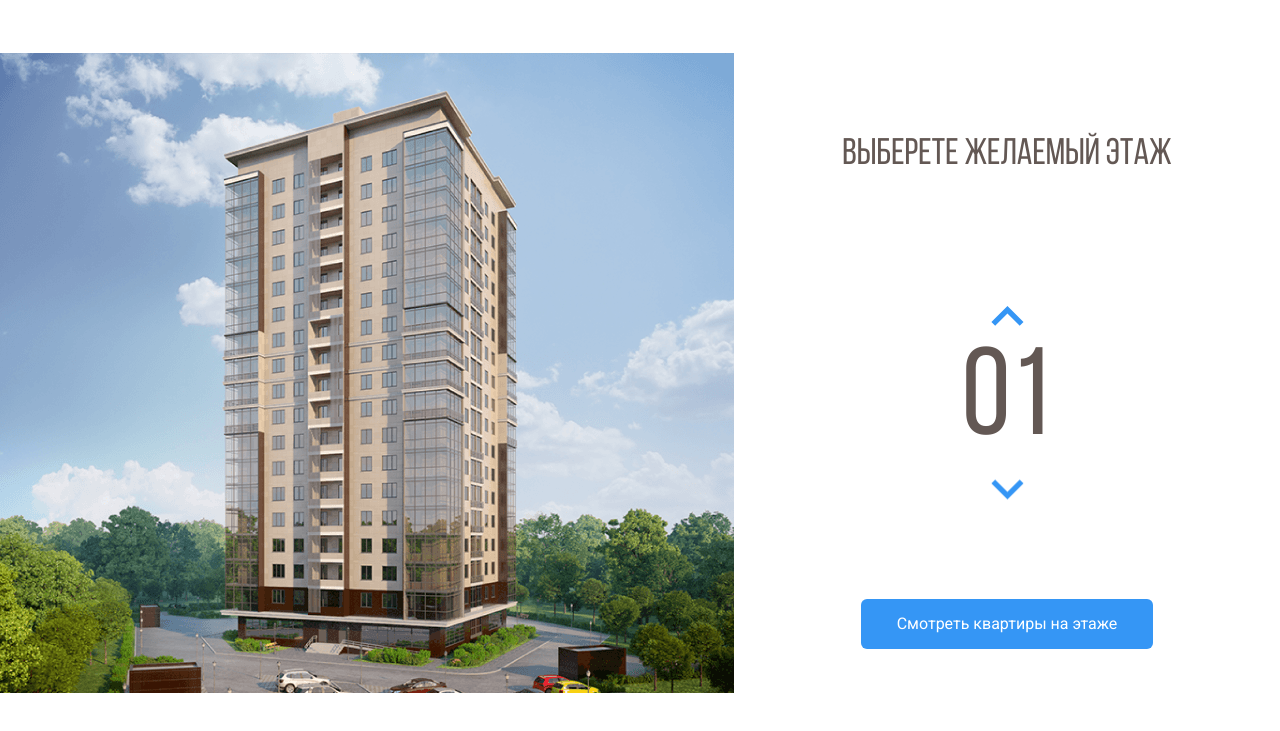
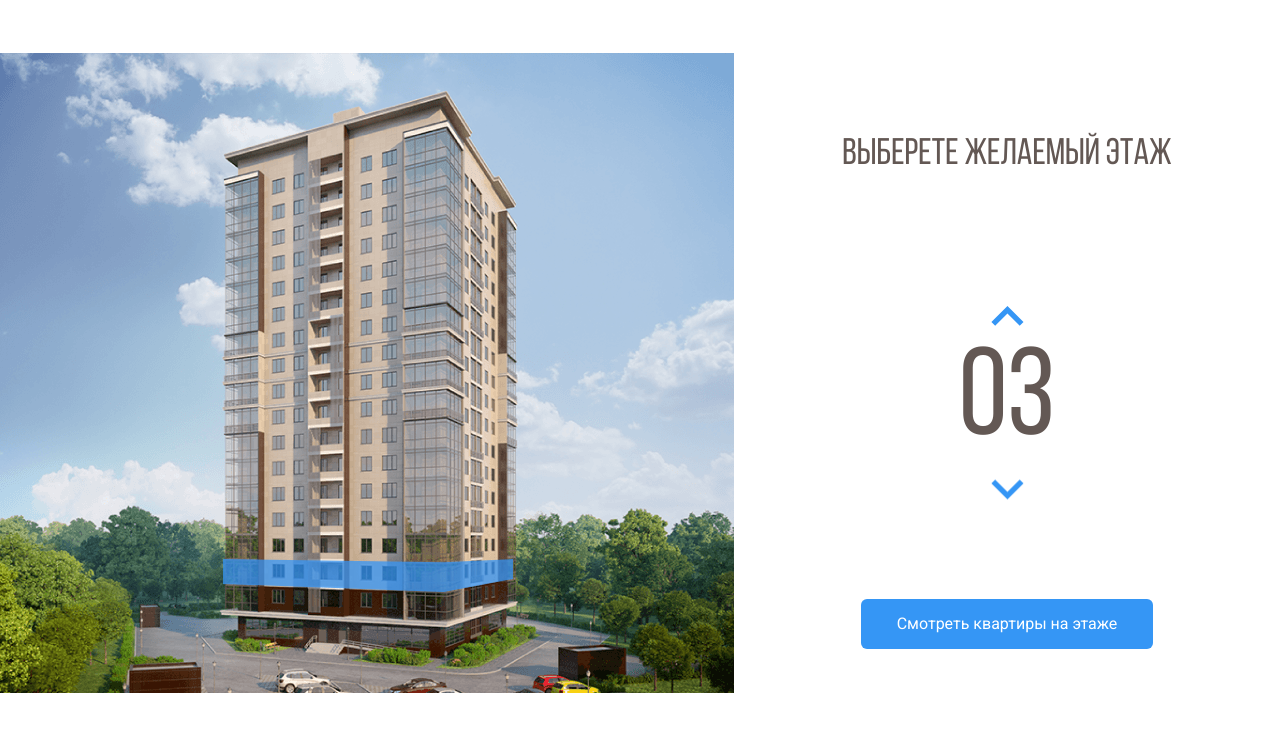
Before and after one commit to AntonFishchev/melodi, a plain HTML site: page index.html in a window 1280 px wide. Both pictures are taken after a click on the button 1007 px from the left and 387 px from the top of the page. Shown: the part 69-800 px from the top of the page. Drawn offline with nearby package versions, Linux system fonts and the light colour scheme.

Commit message:
Add files via upload

```diff
--- a/css/style.css
+++ b/css/style.css
@@ -85,6 +85,10 @@ svg path:hover{
     cursor: pointer;
 }
 
+.current-floor{
+    opacity: 1;
+}
+
 main{
     display: flex;
 }
--- a/index.html
+++ b/index.html
@@ -59,6 +59,7 @@
         <main>
             <div class="main-image">
                 <svg
+                    class="home-image"
                     width="734"
                     height="640"
                     viewBox="0 0 734 640"
@@ -85,90 +86,105 @@
                             xlink:href="img/home.png"
                         />
                     </defs>
-
                     <rect width="734" height="640" fill="url(#pattern0)" />
                     <path
+                        data-floor="02"
                         d="M222 532L442.8 540L512 526.3V548L443.5 567.7L222 556.7V532Z"
                         fill="#3595F6"
                         fill-opacity="0.75"
                     />
                     <path
+                        data-floor="03"
                         d="M223 531V506L443.3 509.3L513 506V526L443.7 539L223 531Z"
                         fill="#3595F6"
                         fill-opacity="0.75"
                     />
                     <path
+                        data-floor="04"
                         d="M223 505V480H444H513V503L445 510L223 505Z"
                         fill="#3595F6"
                         fill-opacity="0.75"
                     />
                     <path
+                        data-floor="05"
                         d="M223 481V456L444.3 452.3L512 459V481H444"
                         fill="#3595F6"
                         fill-opacity="0.75"
                     />
                     <path
+                        data-floor="06"
                         d="M223 455V429L444.5 425.7L513 436.7V458L444 451.3L223 455Z"
                         fill="#3595F6"
                         fill-opacity="0.75"
                     />
                     <path
+                        data-floor="07"
                         d="M222 428V404.3L443 392L514 415V436.3L443 424L222 428Z"
                         fill="#3595F6"
                         fill-opacity="0.75"
                     />
                     <path
+                        data-floor="08"
                         d="M222 406V381L444.2 364.7L514 393.3V414L443.7 392.3L222 406Z"
                         fill="#3595F6"
                         fill-opacity="0.75"
                     />
                     <path
+                        data-floor="09"
                         d="M222 381V356L444.5 335.7L514 372.3V393L442 364.3L222 381Z"
                         fill="#3595F6"
                         fill-opacity="0.75"
                     />
                     <path
+                        data-floor="10"
                         d="M222 355V331L445 306.3L514 350.3V372L444.7 334L222 355Z"
                         fill="#3595F6"
                         fill-opacity="0.75"
                     />
                     <path
+                        data-floor="11"
                         d="M222 330V306L444.5 277.3L514 328.3V349L443.7 306.7L222 330Z"
                         fill="#3595F6"
                         fill-opacity="0.75"
                     />
                     <path
+                        data-floor="12"
                         d="M221 306V282L443.3 249L514 308.3V328L444 277.3L221 306Z"
                         fill="#3595F6"
                         fill-opacity="0.75"
                     />
                     <path
+                        data-floor="13"
                         d="M222 281V257L443.2 222L513 286V307L444.3 248.7L222 281Z"
                         fill="#3595F6"
                         fill-opacity="0.75"
                     />
                     <path
+                        data-floor="14"
                         d="M222 257V232L444.3 194L513 264.3V285L444 221L222 257Z"
                         fill="#3595F6"
                         fill-opacity="0.75"
                     />
                     <path
+                        data-floor="15"
                         d="M222 231V206L442.8 162.3L513 241.3V264L444 190.7L222 231Z"
                         fill="#3595F6"
                         fill-opacity="0.75"
                     />
                     <path
+                        data-floor="16"
                         d="M223 207V182L443 134L513 219V242L442.3 162.7L223 207Z"
                         fill="#3595F6"
                         fill-opacity="0.75"
                     />
                     <path
+                        data-floor="17"
                         d="M222 182V157L441.8 105L513 197.3V220L443.3 133.7L222 182Z"
                         fill="#3595F6"
                         fill-opacity="0.75"
                     />
-
                     <path
+                        data-floor="18"
                         d="M222 157V131L444 74.3L513 176V197L443.7 105.3L222 157Z"
                         fill="#3595F6"
                         fill-opacity="0.75"
@@ -181,7 +197,7 @@
                     <button class="counter-button counter-up">
                         <img src="img/arrow.svg" alt="up">
                     </button>
-                    <span class="counter">01</span>
+                    <span class="counter">02</span>
                     <button class="counter-button counter-down">
                         <img src="img/arrow.svg" alt= "down">
                     </button>
@@ -190,5 +206,9 @@
             </div>
 
         </main>
+        <script
+            src="https://code.jquery.com/jquery-3.6.0.min.js" integrity="sha256-/xUj+3OJU5yExlq6GSYGSHk7tPXikynS7ogEvDej/m4=" crossorigin="anonymous"
+        ></script>
+        <script src="js/main.js"></script>
     </body>
 </html>
--- /dev/null
+++ b/js/main.js
@@ -0,0 +1,31 @@
+$(document).ready(function () {
+    let currentFloor = 2;
+    let counterUp = $('.counter-up');
+    let counterDown = $('.counter-down')
+
+    $(".home-image path").on('mouseover', function(){
+        $(".home-image path").removeClass('current-floor')
+        currentFloor = $(this).attr('data-floor');
+        $('.counter').text(currentFloor);
+    })
+
+    counterUp.on('click', function(){
+        if (currentFloor < 18){
+            currentFloor++;
+            usCurrentFloor = currentFloor.toLocaleString('en-US', { minimumIntegerDigits: 2, useGrouping: false })
+            $('.counter').text(usCurrentFloor);
+            $(".home-image path").removeClass('current-floor')
+            $(`[data-floor=${usCurrentFloor}]`).toggleClass('current-floor')
+        }
+    })
+
+    counterDown.on('click', function(){
+        if (currentFloor > 2){
+            currentFloor--;
+            usCurrentFloor = currentFloor.toLocaleString('en-US', { minimumIntegerDigits: 2, useGrouping: false })
+            $('.counter').text(usCurrentFloor);
+            $(".home-image path").removeClass('current-floor')
+            $(`[data-floor=${usCurrentFloor}]`).toggleClass('current-floor')
+        }
+    })
+});
```
